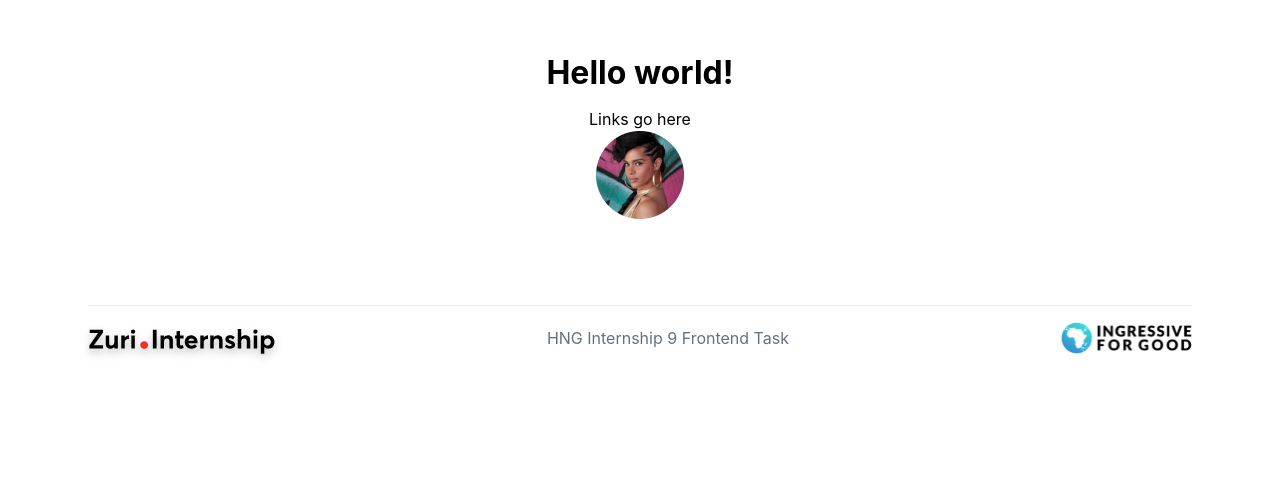
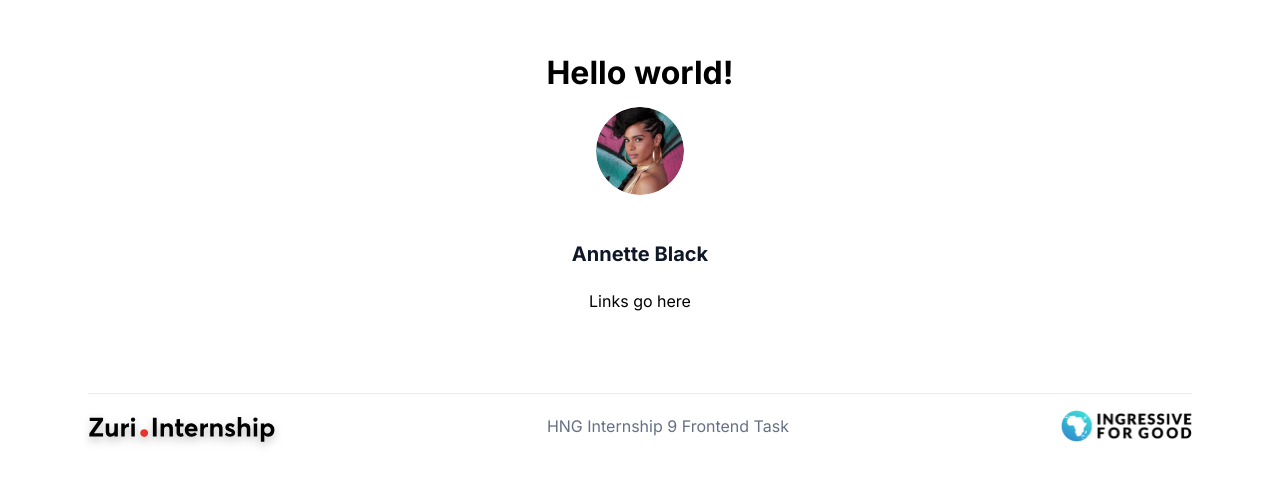
Before and after one commit to Sarbeng/frontend_zuri, a React (Vite) app: page / in a window 1280 px wide. Shown: the top 484 px of the page. Built offline with nearby package versions, Linux system fonts and the light colour scheme.

Commit message:
Added css classes for the profile component

```diff
--- a/index.html
+++ b/index.html
@@ -4,6 +4,11 @@
     <meta charset="UTF-8" />
     <link rel="icon" type="image/svg+xml" href="/vite.svg" />
     <meta name="viewport" content="width=device-width, initial-scale=1.0" />
+    <!-- Adding font -->
+    <link rel="preconnect" href="https://fonts.googleapis.com">
+<link rel="preconnect" href="https://fonts.gstatic.com" crossorigin>
+<link href="https://fonts.googleapis.com/css2?family=Inter:wght@100;200;300;400;500;600;700;800;900&display=swap" rel="stylesheet">
+    <!-- End of font -->
     <link href="/dist/output.css" rel="stylesheet">
     <title>Vite + React</title>
   </head>
--- a/src/App.jsx
+++ b/src/App.jsx
@@ -7,13 +7,13 @@
 import Footer from './components/Footer'
 
 function App() {
-  const [count, setCount] = useState(0)
+  // const [count, setCount] = useState(0)
 
   return (
     <div className="App">
       <Header />
+      <Profile />
       <Links />
-      <Profile />
       <Footer />
     </div>
   )
--- a/src/components/Profile.jsx
+++ b/src/components/Profile.jsx
@@ -1,10 +1,13 @@
 import React from "react";
-import web_default from '../assets/web_default.png'
+import web_default from "../assets/web_default.png";
 
-export default function Profile(){
-    return(
-        <div>
-          <img src={web_default} alt="" className="profile-img" />
-        </div>
-    )
+export default function Profile() {
+  return (
+    <div className="profile">
+      <div className="profile-img">
+        {/* <img src={web_default}  className="profile-img-bg"/>  */}
+      </div>
+      <h3 className="profile-name">Annette Black</h3>
+    </div>
+  );
 }
--- a/src/index.css
+++ b/src/index.css
@@ -1,5 +1,5 @@
 :root {
-  font-family: Inter, Avenir, Helvetica, Arial, sans-serif;
+  font-family: 'Inter', sans-serif;
   font-size: 16px;
   line-height: 24px;
   font-weight: 400;
@@ -39,6 +39,37 @@
 
 }
 
+.profile{
+  display: flex;
+  flex-direction: column;
+  align-items: center;
+}
+
+.profile-img{
+  width: 88px;
+  height: 88px;
+  /* border: #667085 solid; */
+  border-radius: 275px;
+  background-image: url('./assets/web_default.png');
+  margin-bottom: 24px;
+}
+
+.profile-img:hover{
+  background-image: url('./assets/web_hover.png');
+}
+
+.profile-img:focus{
+  background-image: url('./assets/web_focus.png');
+}
+
+.profile-name{
+  font-weight: 700;
+  font-size: 20px;
+  line-height: 30px;
+  color: #101828;
+
+}
+
 @media screen and (max-width:600px) {
   .footer-items{
     display: none;
```
